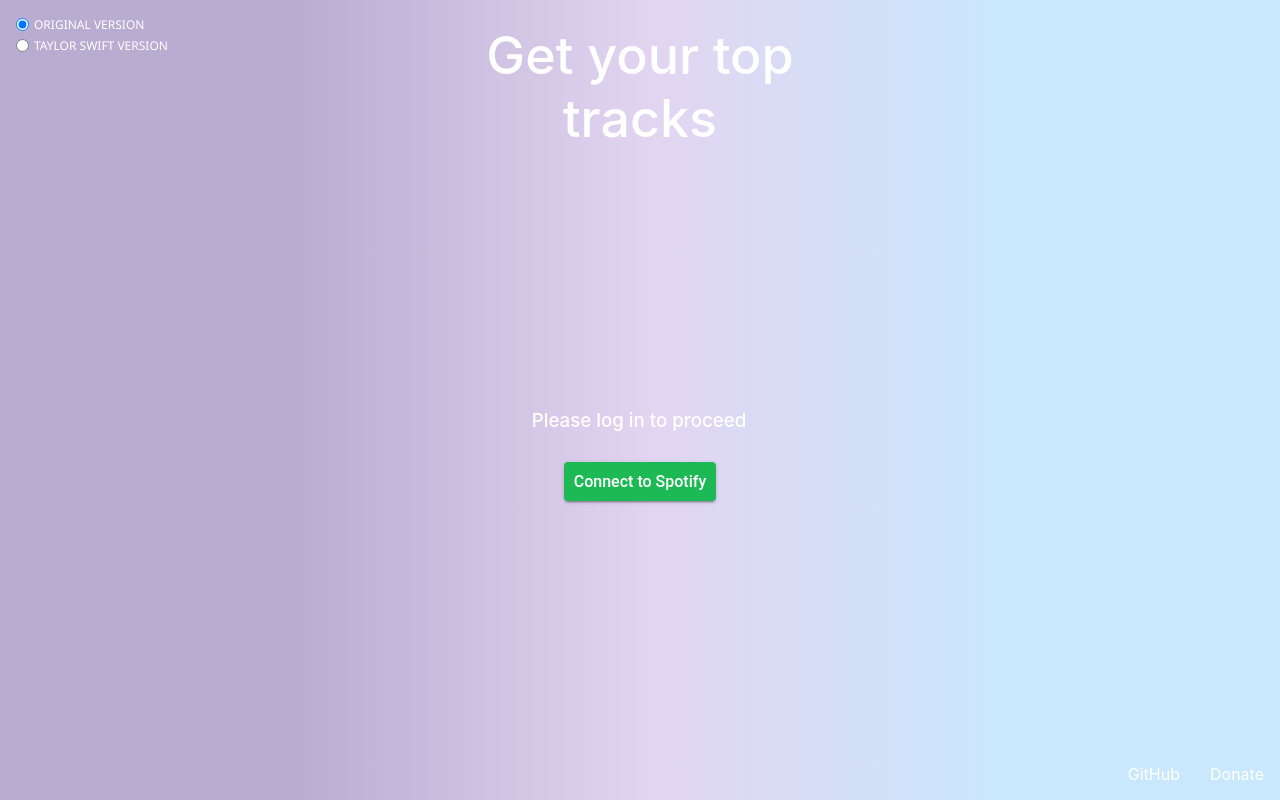
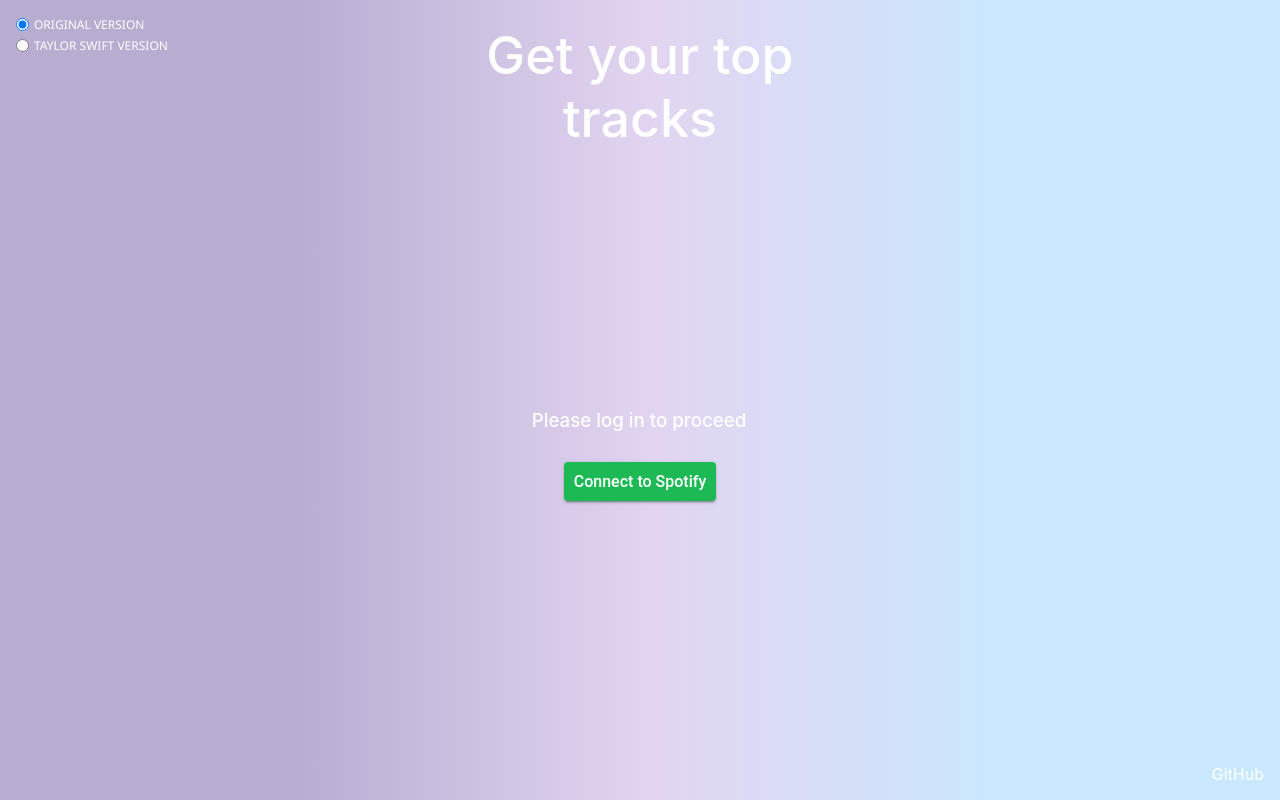
Before and after one commit to sophiali23/top-tracks, a React (Create React App) app: page / in a window 1280 px wide. Built offline with nearby package versions, Linux system fonts and the light colour scheme.

Commit message:
remove footer item

```diff
--- a/src/App.js
+++ b/src/App.js
@@ -216,9 +216,6 @@ function App() {
           <a href="https://github.com/sophiali23" target="_blank">
             GitHub
           </a>
-          <a href="https://ko-fi.com/sophia_li" target="_blank">
-            Donate
-          </a>
         </div>
       </footer>
     </div>
```
